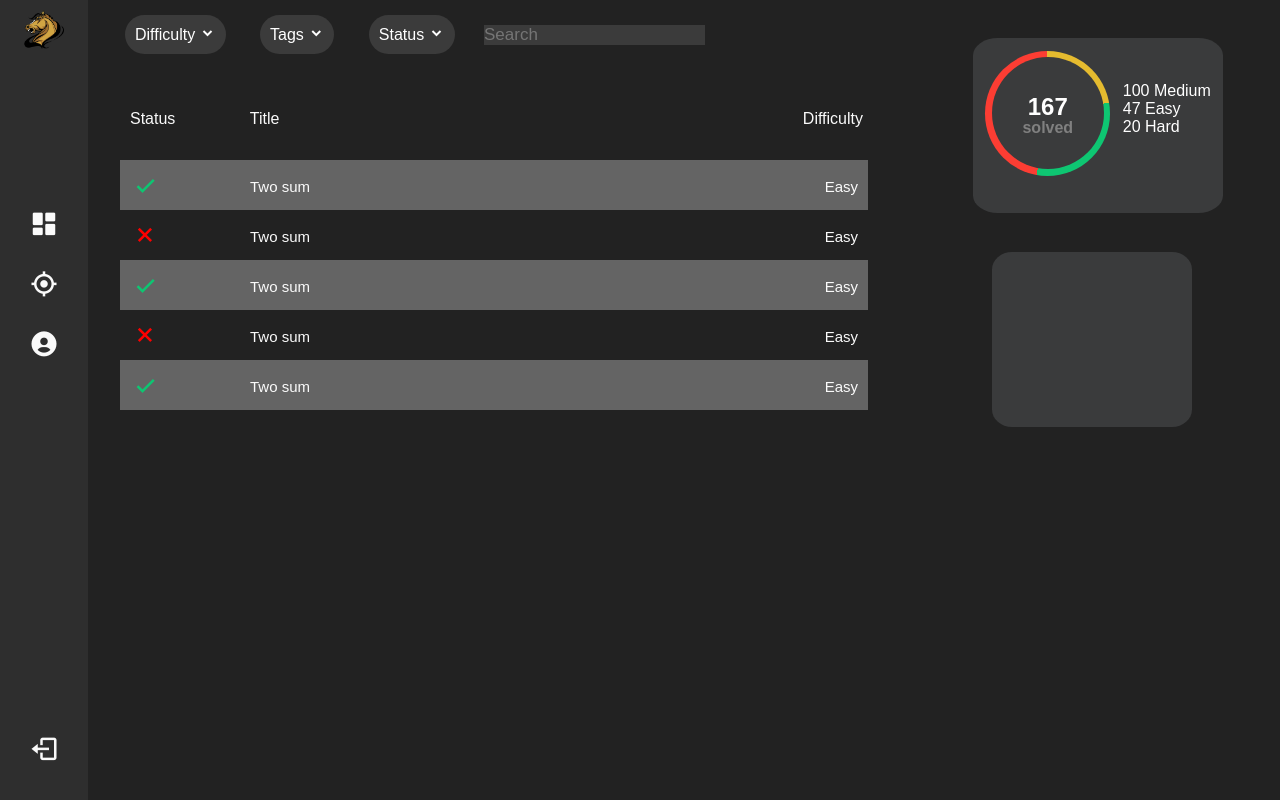
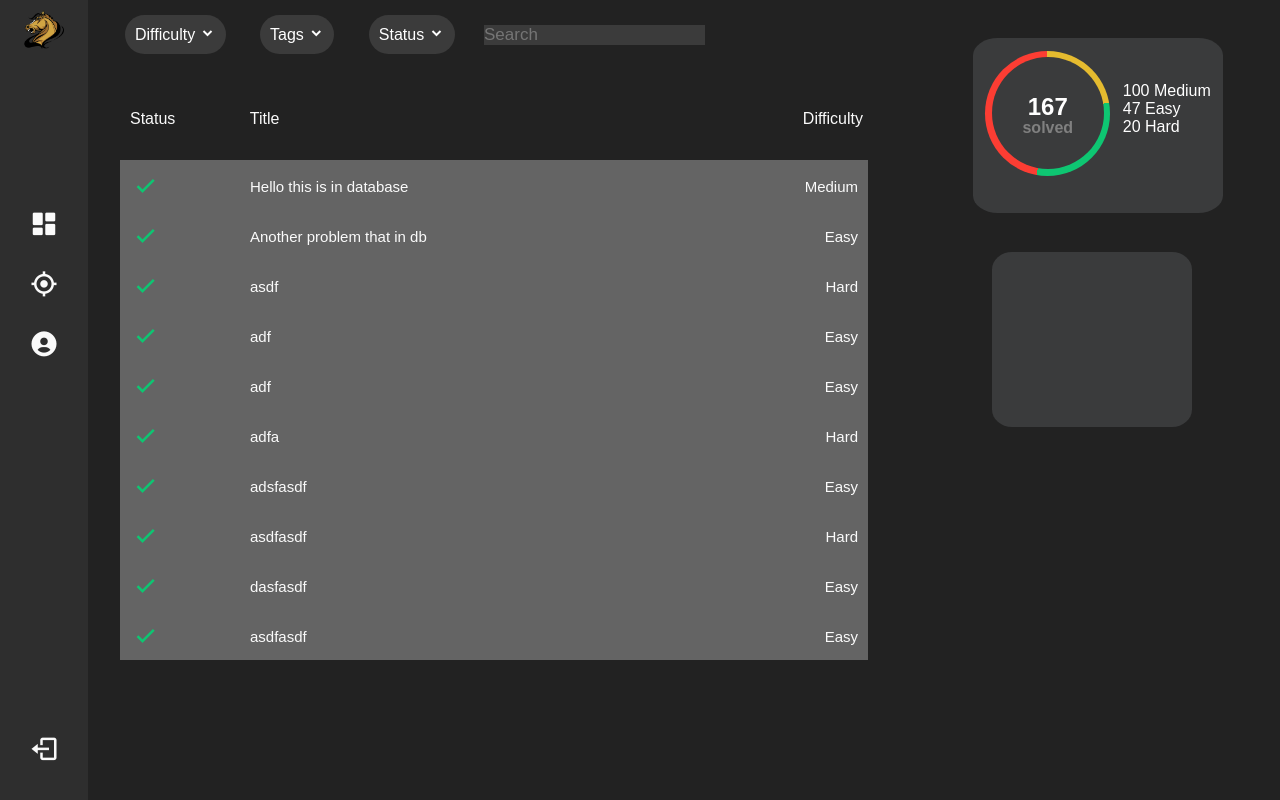
Before and after one commit to MagicianK/pythonQuizApp, a Django app: page / in a window 1280 px wide. Run offline with Django 4.2, Linux system fonts and the light colour scheme; data comes from the database, SQL or seed files in the repository; both versions use the stored data as it was after the commit.

Commit message:
“index.html_templates”

```diff
--- a/problem/models.py
+++ b/problem/models.py
@@ -1,13 +1,16 @@
 from django.db import models
 
-
+difficulties = (
+    ('Hard', 'Hard'),
+    ('Easy', 'Easy'),
+    ('Medium', 'Medium'))
 # Create your models here.
 
 class Problem(models.Model):
     title = models.CharField(max_length=30)
     content = models.CharField(max_length=500)
     correct_answer = models.CharField(max_length=50)
-    difficulty = models.IntegerField()
+    difficulty = models.CharField('difficulties', max_length=15, choices=difficulties)
 
 
 class User(models.Model):
--- a/problem/views.py
+++ b/problem/views.py
@@ -1,6 +1,9 @@
 from django.shortcuts import render
+from .models import *
 
 # Create your views here.
 
 def problems(request):
-    return render(request, "index.html")
+    problems = Problem.objects.all()[:10]
+    context = {'problems': problems}
+    return render(request, "index.html", context)
--- a/templates/index.html
+++ b/templates/index.html
@@ -104,31 +104,13 @@
                 <span style="margin-left: 60px;">Title</span>
                 <span style="margin-right: 5px; float: right;">Difficulty</span>
             </div>
-            <div class="elements" style="background-color: #646464">
-                <span class="problem-status-check"><i class='bx bx-check'></i></span>
-                <span class="problem-title"> Two sum </span>
-                <span class="problem-difficulty"> Easy</span>
-            </div>
-            <div class="elements" style="background-color: #222222;">
-                <span class="problem-status-fail"><i class='bx bx-x'></i></span>
-                <span class="problem-title"> Two sum </span>
-                <span class="problem-difficulty"> Easy</span>
-            </div>
-            <div class="elements" style="background-color: #646464">
-                <span class="problem-status-check"><i class='bx bx-check'></i></span>
-                <span class="problem-title"> Two sum </span>
-                <span class="problem-difficulty"> Easy</span>
-            </div>
-            <div class="elements" style="background-color: #222222">
-                <span class="problem-status-fail"><i class='bx bx-x'></i></span>
-                <span class="problem-title"> Two sum </span>
-                <span class="problem-difficulty"> Easy</span>
-            </div>
-            <div class="elements" style="background-color: #646464">
-                <span class="problem-status-check"><i class='bx bx-check'></i></span>
-                <span class="problem-title"> Two sum </span>
-                <span class="problem-difficulty"> Easy</span>
-            </div>
+            {% for problem in problems %}
+                <div class="elements" style="background-color: #646464">
+                    <span class="problem-status-check"><i class='bx bx-check'></i></span>
+                    <span class="problem-title"> {{problem.title}} </span>
+                    <span class="problem-difficulty"> {{problem.difficulty}} </span>
+                </div>
+            {% endfor %}
         </div>
     </div>
     <div class="statistics">
```
Also changed, not shown: db.sqlite3.
